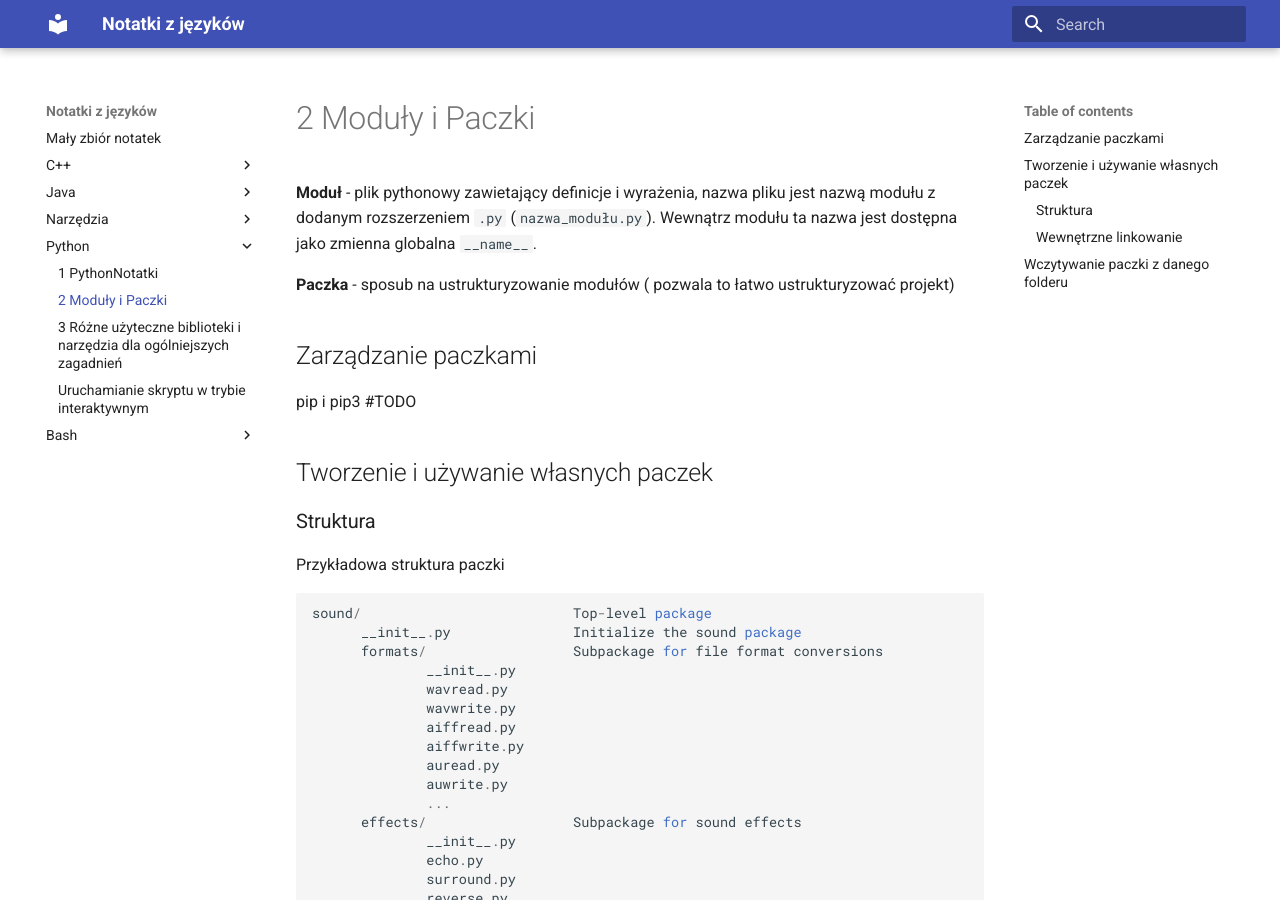
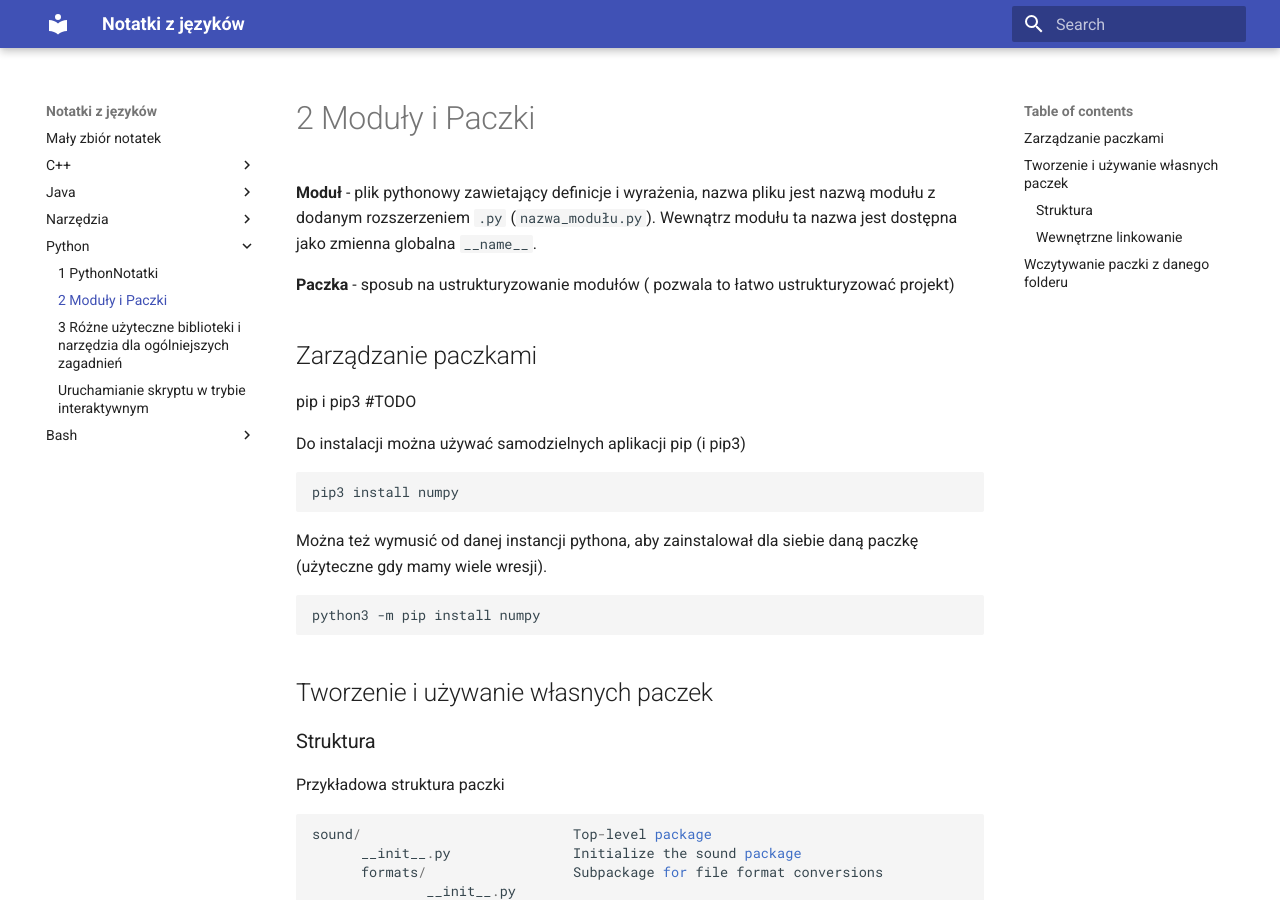
Before and after one commit to pktiuk/notatki_z_jezykow, an MkDocs documentation site: the page built from docs/Python/3_moduły_i_paczki.md, in a window 1280 px wide and 900 px high. Built offline with MkDocs 1.6.1 and Material for MkDocs 9.7.7, drawn with Linux system fonts in a browser that asks for light colours.

Commit message:
Opisanie instalacji

````diff
--- a/docs/Python/3_moduły_i_paczki.md
+++ b/docs/Python/3_moduły_i_paczki.md
@@ -7,6 +7,16 @@
 
 ## Zarządzanie paczkami
 pip i pip3 #TODO
+
+Do instalacji można używać samodzielnych aplikacji pip (i pip3)
+```
+pip3 install numpy
+```
+
+Można też wymusić od danej instancji pythona, aby zainstalował dla siebie daną paczkę (użyteczne gdy mamy wiele wresji).
+```
+python3 -m pip install numpy
+```
 
 ## Tworzenie i używanie własnych paczek
 ### Struktura
````
